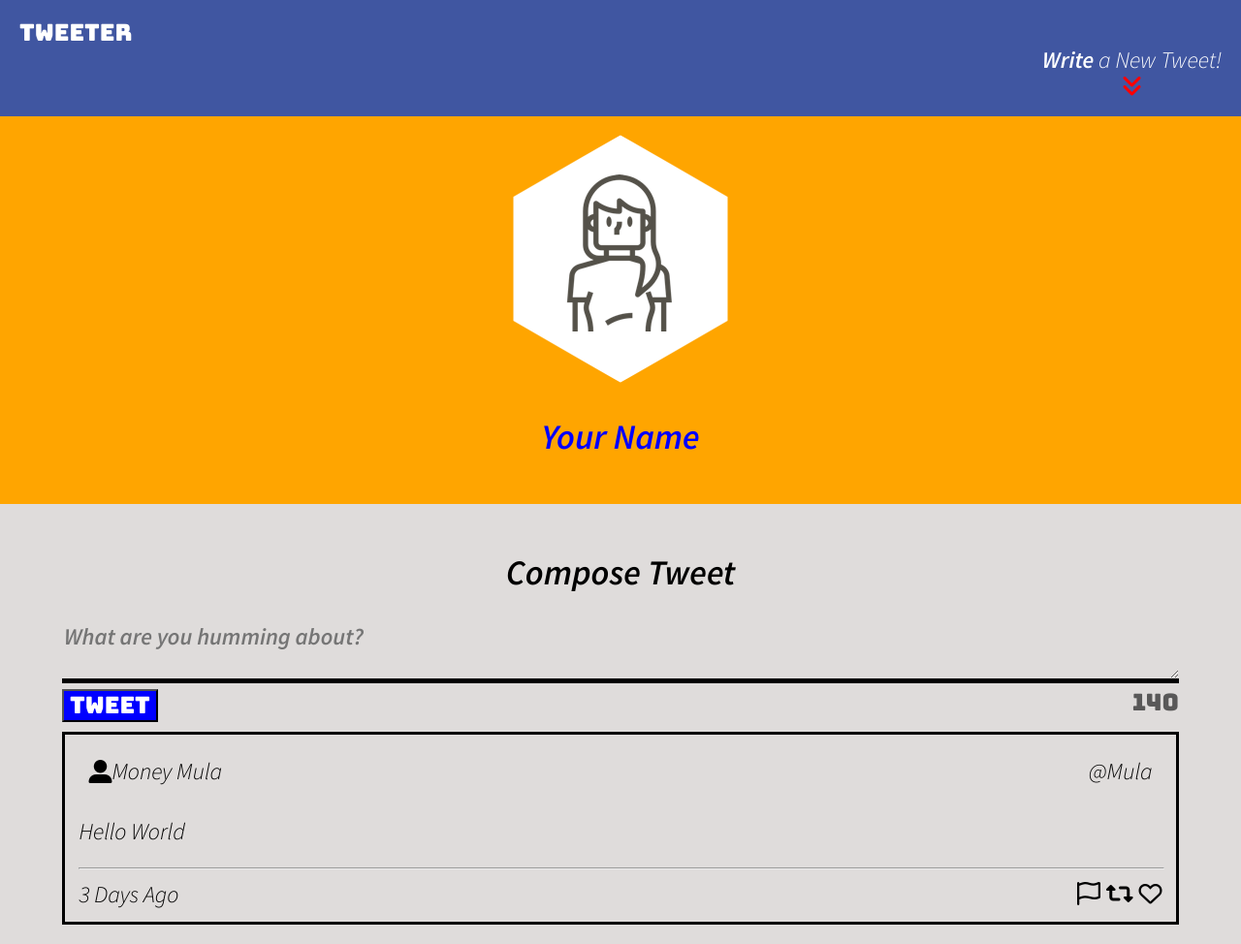
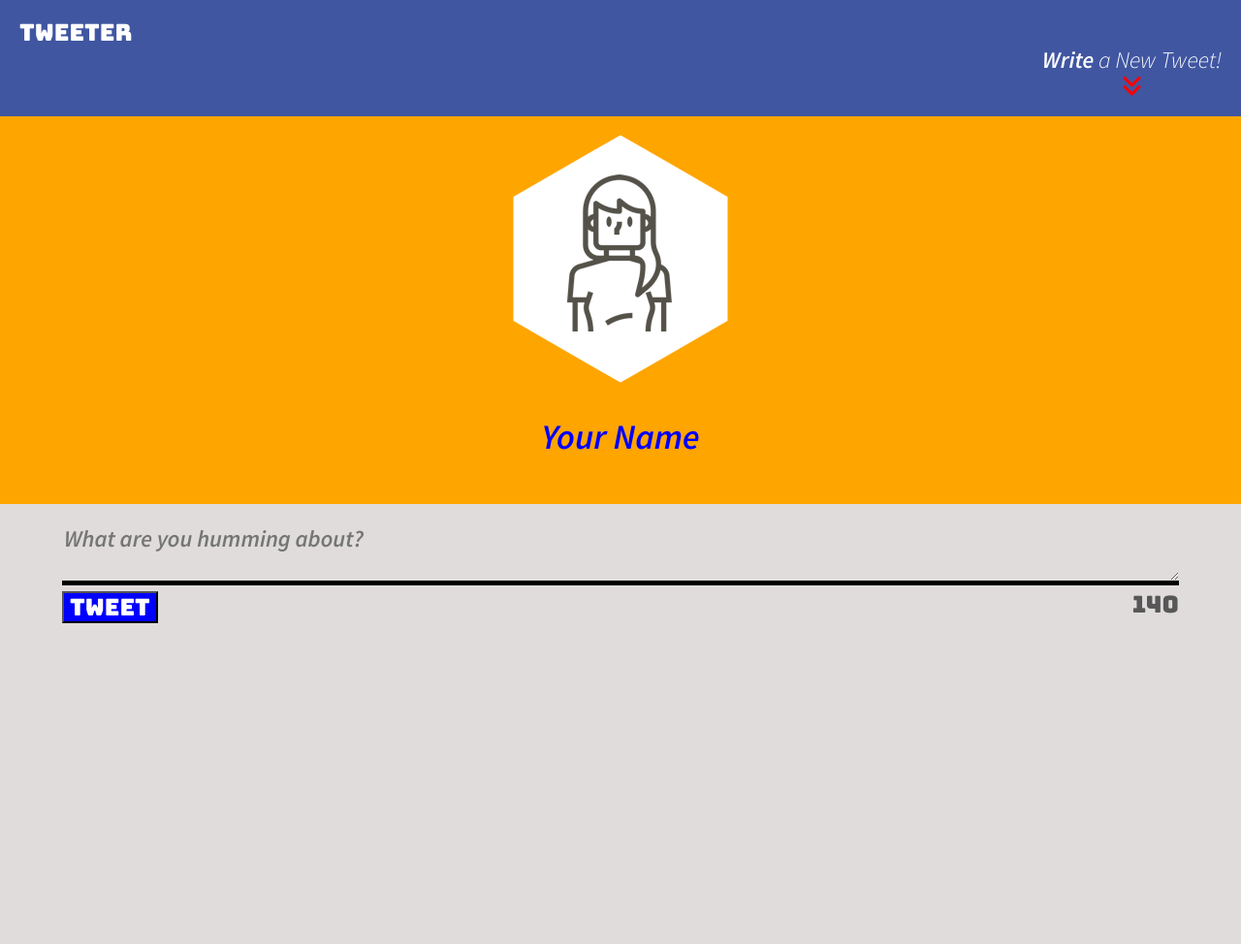
Before and after one commit to AbdiGureye/tweeter, a website: page public/index.html in a window 1280 px wide. Shown: the whole page at 97% size. After the commit the page ends 800 px from the top, so only its background shows below. Drawn offline with nearby package versions, Linux system fonts and the light colour scheme.

Commit message:
final commit

```diff
--- a/public/index.html
+++ b/public/index.html
@@ -39,6 +39,7 @@
       <i id="arrow" class="fas fa-angle-double-down"></i>
     </div>
   </nav>
+  <section class="mediaQ">
   <header class="nav-header">
     <div id="header">
       <img src="/images/profile-hex.png">
@@ -50,10 +51,11 @@
 
 
   <!-- Page-specific (main) content here -->
+  <div class="mediaQ2">
   <main class="container">
     <section class="new-tweet">
-      <h2>Compose Tweet</h2>
-      <form action="/tweets" method="POST">
+      <!-- <h2>Compose Tweet</h2> -->
+      <form class="tweetSubmit" action="/tweets" method="POST">
         <!-- <label for="tweet-text">What are you humming about?</label> -->
         <textarea name="text" id="tweet-text" placeholder="What are you humming about?"></textarea>
         <div class="bottom-container">
@@ -63,36 +65,10 @@
       </form>
     </section>
     <section class= "tweets">
-      <article class="tweet-section">
-        <header class="tweetheader">
-
-          <div class="user-icon-container">
-            <i class="fas fa-user-alt"></i>
-            <div class="username">Money Mula</div>
-          </div>
-          <span class="span-at">@Mula</span>
-          <!--$user_icon = $('<div>').addClass('user-icon-container')-->
-            <!--$span = $('<span>').addClass('span-at')-->
-              <!--$icon_user = $('<i>').addClass('fas fa-user-alt')-->
-                <!--$username = $('<div>').add-->
-                </header>                   <!--$header.append($user_icon, $span)-->
-                <!--$user_icon.append($icon_user, $username )-->
-
-                <div class="tweet-text">
-                  <p class="text">Hello World</p>
-                  <hr>
-                </div>
-                <footer class="footer">
-            <span class="spanDays">3 Days Ago</span>
-            <div class="icondiv">
-              <i id="flag" class="far fa-flag"></i>
-              <i id="retweet" class="fas fa-retweet"></i>
-              <i id="heart" class="far fa-heart"></i>
-            </div>
-            </footer>
-           </article>
 
     </section>
   </main>
+  </div>
+  </section>
 </body>
 </html>
```
